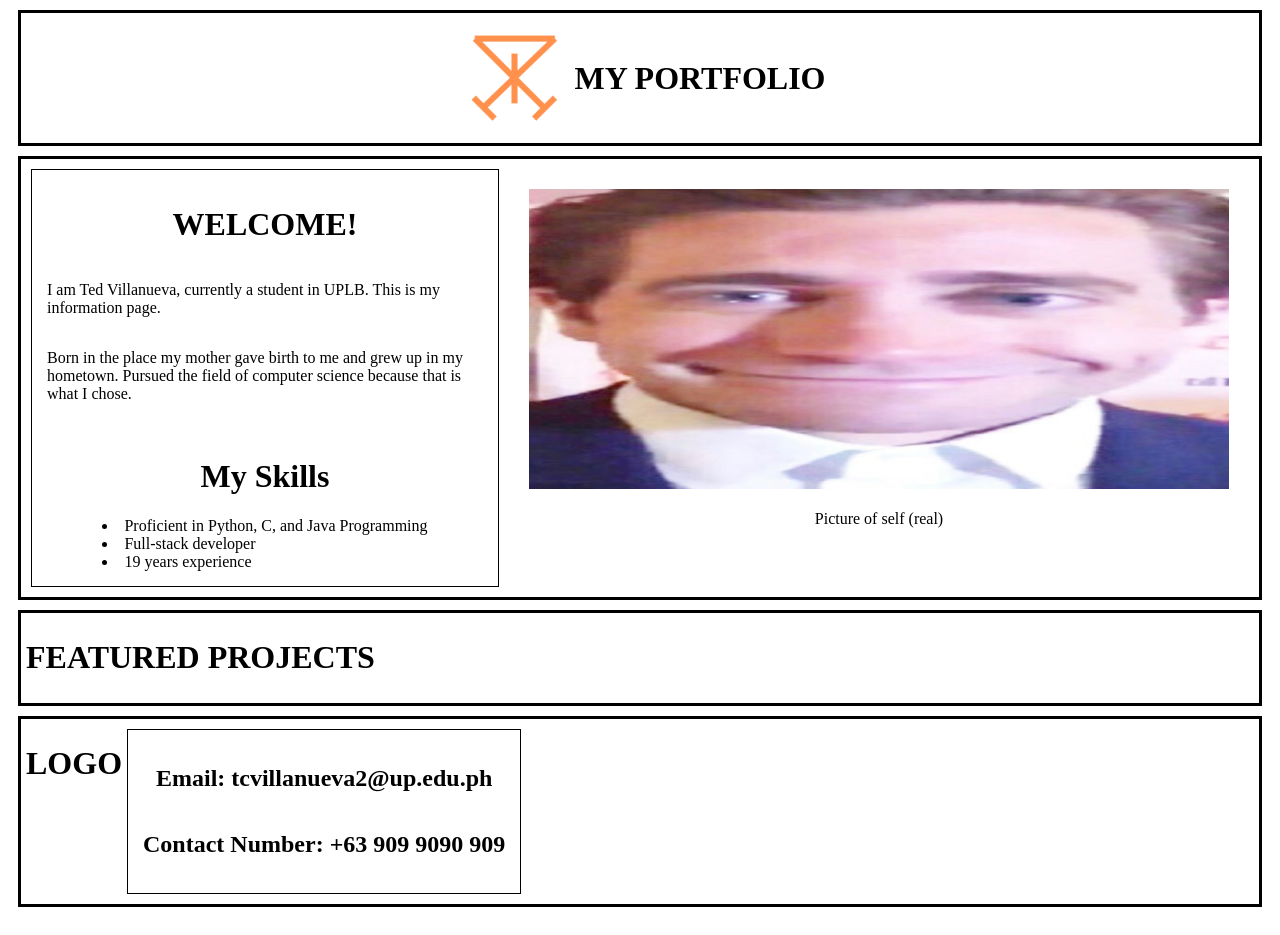
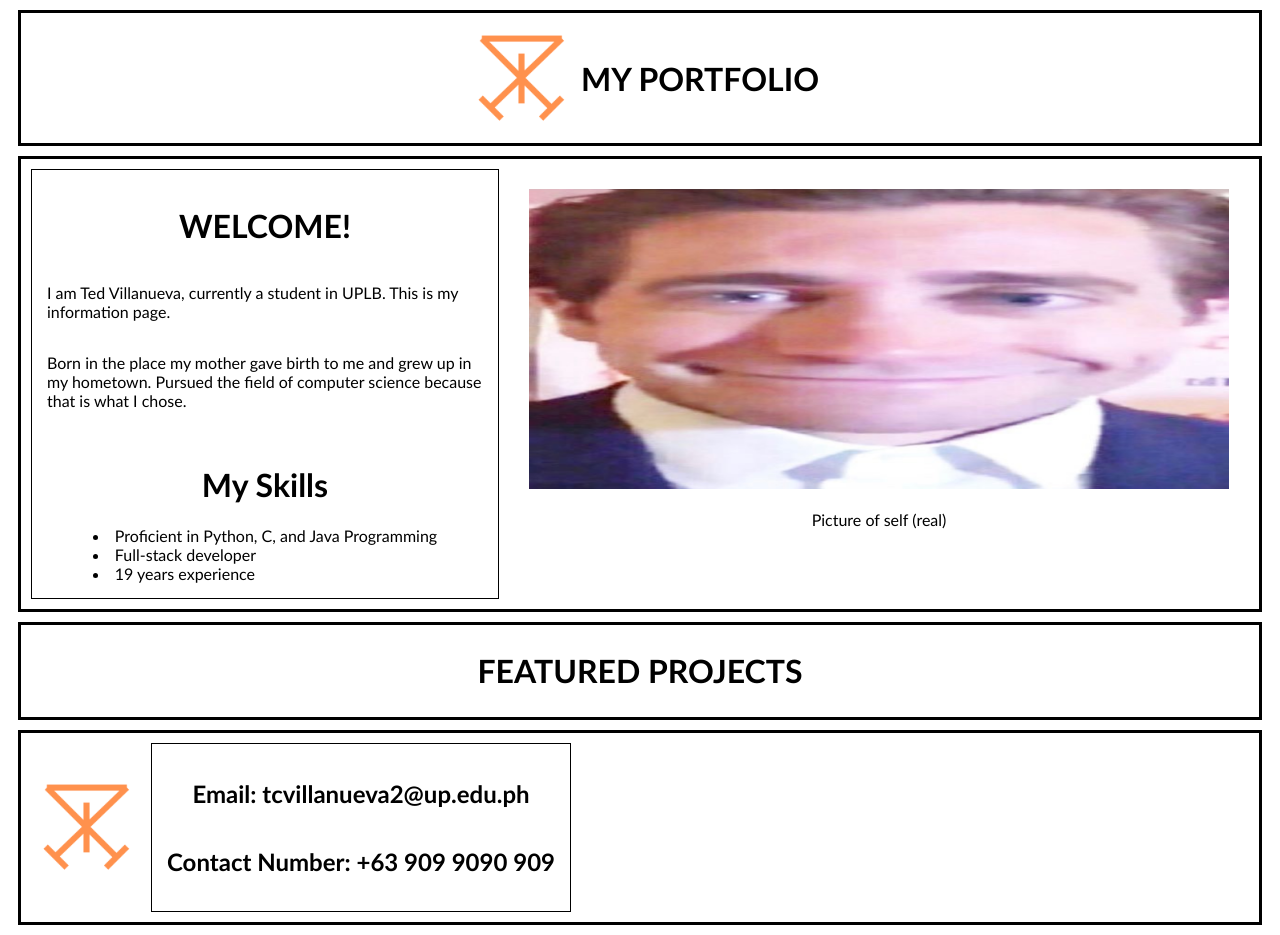
Before and after one commit to CMSC-100-2S-AY2024-2025/exer-01-html-and-css-TedVillanueva, a plain HTML site: page index.html in a window 1280 px wide. Drawn offline with Linux system fonts and the light colour scheme.

Commit message:
Remove commented out code in index.html; add font-family to text elements in styles.css

```diff
--- a/index.html
+++ b/index.html
@@ -5,36 +5,13 @@
     <meta name="viewport" content="width=device-width, initial-scale=1.0">
     <title>My very good portfolio</title>
     <link rel="stylesheet" href="./styles.css">
-    <!-- <div class="header">
-        <img id="header_logo" src="img/logo.png" alt="logo">
-        <h1>MY PORTFOLIO</h1>
-    </div> -->
     <div id="header-box">
-        <img id="header-logo" src="img/logo.png" alt="logo.png">
+        <img id="logo" src="img/logo.png" alt="logo.png">
         <h1 id="header-text">MY PORTFOLIO</h1>
     </div>
 </head>
 
 <body>
-    <!-- <div id="highlight">
-
-        <h1>picture of self (real)</h1>
-    </div>
-    <div id="about" class="container">
-        <div id="bio" class="about_box">
-            <h1>Autobiography</h1>
-            <p>I'm Ted Villanueva. Currently a CS student in UPLB.</p>
-        </div>
-
-        <div id="projects" class="about_box">
-            <h1>Projects</h1>
-        </div>
-    </div>
-    <div class="footer">FOOTER
-       <div id="footer_logo"></div>
-       <a href="#header">Back to top</a>
-    </div> -->
-
     <div id="bio" class="big-box">
         <div id="bio-text" class="small-box">
             <h1>WELCOME!</h1>
@@ -60,7 +37,7 @@
     </div>
 
     <div id="footer" class="big-box">
-        <h1>LOGO</h1>
+        <img id="logo" src="img/logo.png" alt="logo.png">
         <div class="small-box">
             <h2>Email: tcvillanueva2@up.edu.ph</h2>
             <h2>Contact Number: +63 909 9090 909</h2>
--- a/styles.css
+++ b/styles.css
@@ -1,9 +1,27 @@
+body{
+    background-color: a;
+}
+
+h1{
+    font-family:'Trebuchet MS', sans-serif;
+}
+
+h2{
+    font-family: Calibri, sans-serif;
+}
+
+p{
+    font-family: Calibri, sans-serif;
+}
+
+list{
+    font-family: Calibri, sans-serif;
+}
 .big-box{
     display: flex;
     border: 3px solid;
     margin: 10px;
     padding: 5px;
-    /* background-color: black; */
 }
 
 .small-box{
@@ -16,15 +34,6 @@
     align-items: center;;
 }
 
-/* h1{
-    color: white;
-}
-
-p{
-    color:white;
-
-} */
-
 #header-box{
     display: flex;
     border: 3px solid;
@@ -35,7 +44,7 @@ p{
     /* background-color: black; */
 }
 
-#header-logo{
+#logo{
     height: 100px;
     width: 100px;
     margin: 10px;
@@ -55,3 +64,12 @@ p{
     width: 60vw;
     border: none;
 }
+
+#featured{
+    flex-direction: column;
+    align-items: center;
+}
+
+#footer{
+    align-items: center;
+}
```
